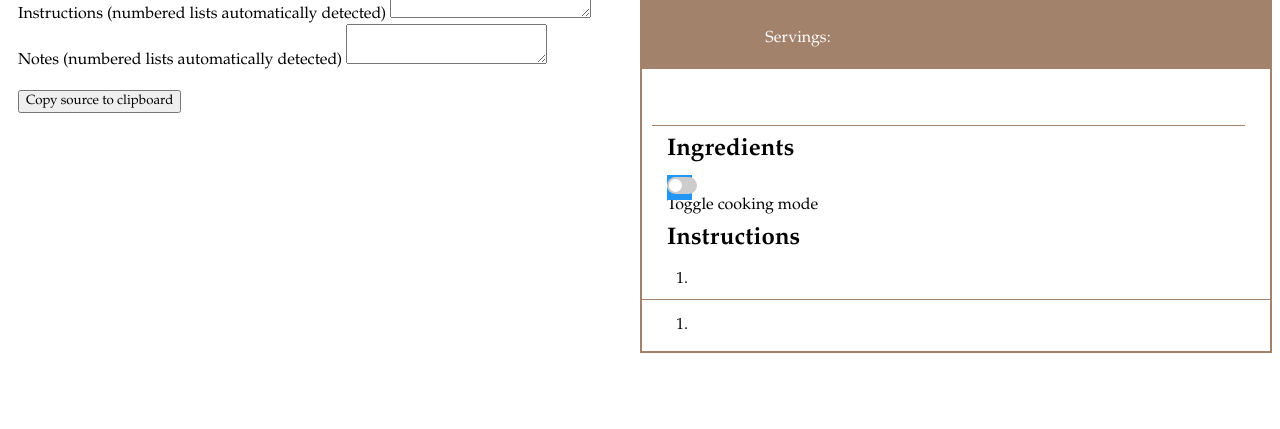
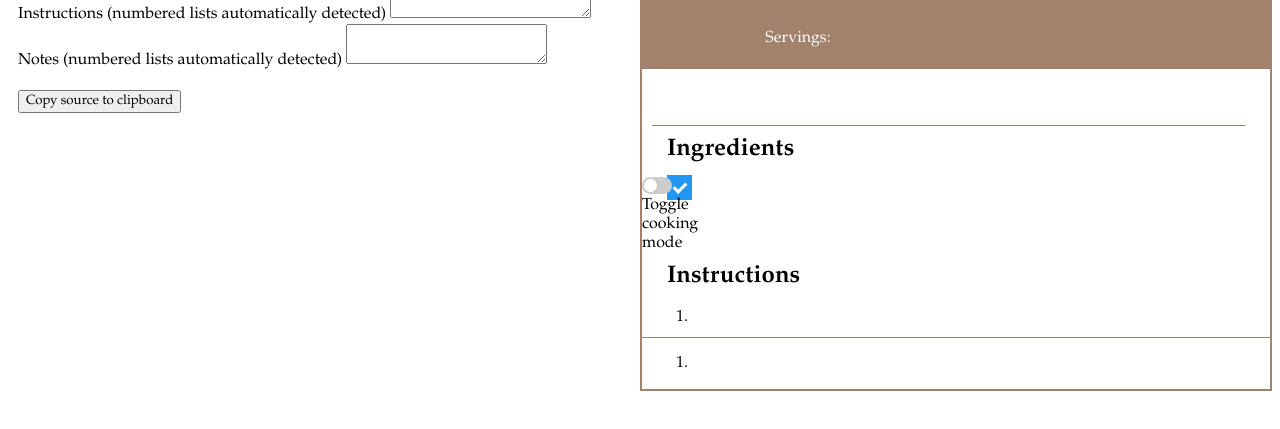
Before and after one commit to ctgivan/ctgivan.github.io, a plain HTML site: page index.html in a window 1280 px wide. Shown: the part 289-718 px from the top of the page. Drawn offline with Linux system fonts and the light colour scheme.

Commit message:
Tidying cook mode toggle area

```diff
--- a/index.html
+++ b/index.html
@@ -220,6 +220,7 @@
       grid-template-areas:
         "crb-intro"
         "crb-ingredients"
+        "crb-cook-mode-container"
         "crb-instructions"
         "crb-notes";
       grid-area: crb-recipe;
@@ -235,6 +236,10 @@
 
     .crb-ingredients {
       grid-area: crb-ingredients;
+    }
+
+    .crb-cook-mode-container {
+      grid-area: crb-cook-mode-container
     }
 
     .crb-instructions {
@@ -483,13 +488,13 @@
           <input type="checkbox" checked="checked">
           <span class="checkmark"></span>
         </label>
-        <div id="cook-mode-container">
-          <label class="switch">
-            <input id="cook-mode" type="checkbox" data-status="off">
-            <span class="slider round"></span>
-          </label>
-        </div>
-        <label> Toggle cooking mode </label>
+      </div>
+      <div id="cook-mode-container" class="crb-cook-mode-container">
+        <label class="switch">
+          <input id="cook-mode" type="checkbox" data-status="off">
+          <span class="slider round"></span>
+          Toggle cooking mode
+        </label>
       </div>
       <div class="crb-instructions">
         <h2> Instructions </h2>
```
